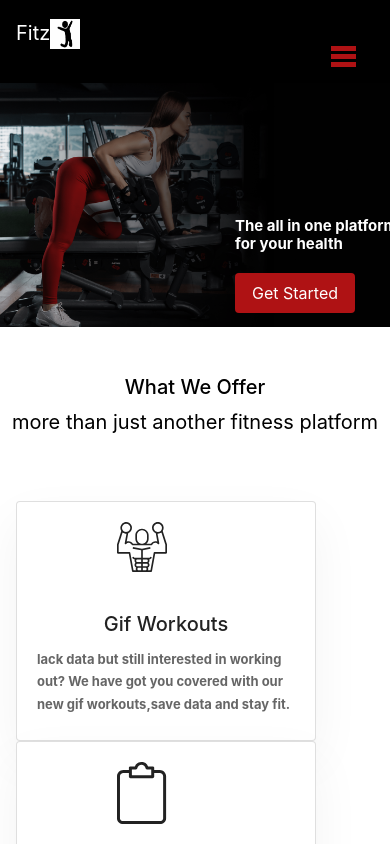
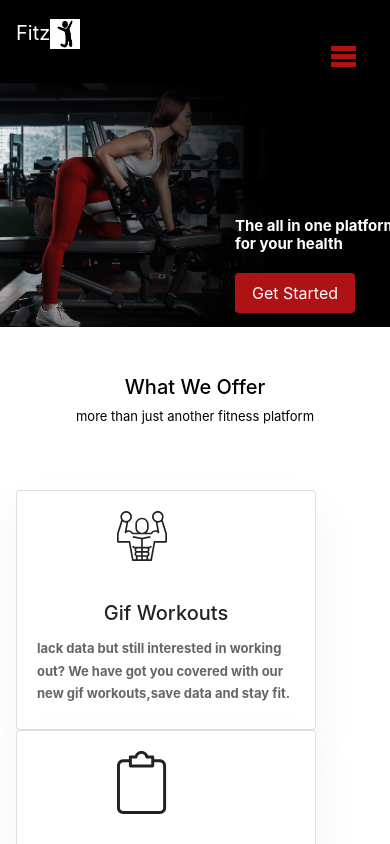
Before and after one commit to Omokiti/fit, a React (Create React App) app: page / in a window 390 px wide. Shown: the top 844 px of the page. Built offline with nearby package versions, Linux system fonts and the light colour scheme.

Commit message:
more update

```diff
--- a/src/components/Home.css
+++ b/src/components/Home.css
@@ -123,7 +123,7 @@ margin:0.625rem;
   }
   @media(max-width:425px){
   #features{
-    font-size:20px;
+    font-size:13px;
     text-align:center;
   }
   }
```
